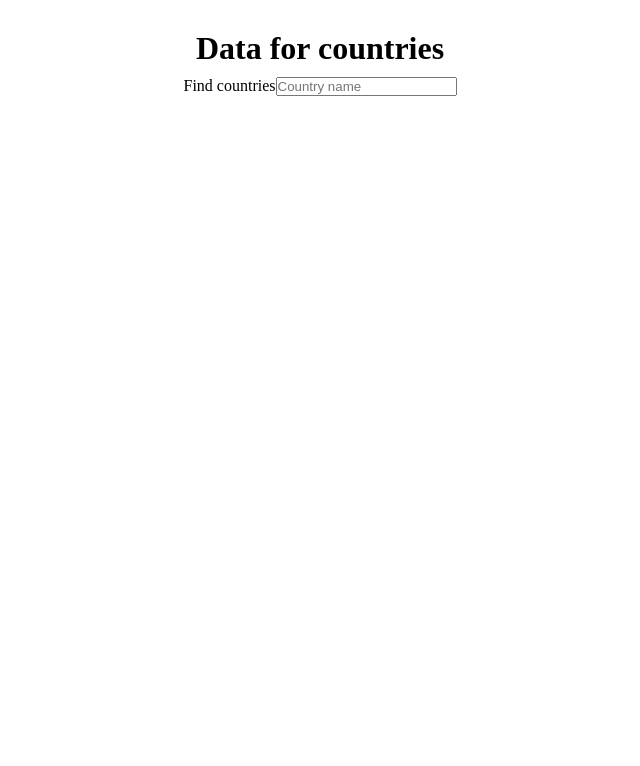
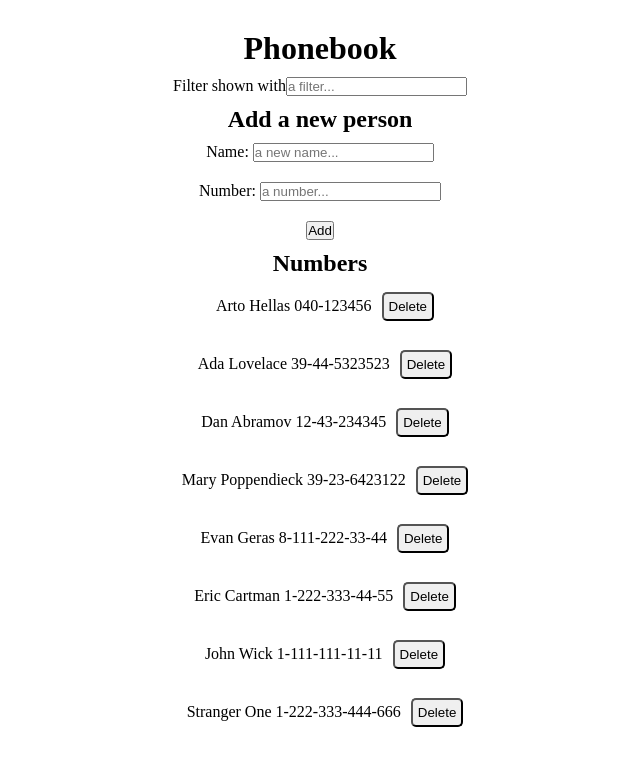
Before and after one commit to Twofold-One/fullstack-open-p2, a React (Create React App) app: page / in a window 1280 px wide. Shown: the top 766 px of the page, without its empty margins (320-960 px from the left). Built offline with nearby package versions, Linux system fonts and the light colour scheme; data requests are answered from the project's data file.

Commit message:
part 2d in progress

```diff
--- a/db.json
+++ b/db.json
@@ -19,6 +19,26 @@
             "name": "Mary Poppendieck",
             "number": "39-23-6423122",
             "id": 4
+        },
+        {
+            "id": 5,
+            "name": "Evan Geras",
+            "number": "8-111-222-33-44"
+        },
+        {
+            "name": "Eric Cartman",
+            "number": "1-222-333-44-55",
+            "id": 6
+        },
+        {
+            "name": "John Wick",
+            "number": "1-111-111-11-11",
+            "id": 7
+        },
+        {
+            "name": "Stranger One",
+            "number": "1-222-333-444-666",
+            "id": 8
         }
     ]
 }
--- a/src/App.css
+++ b/src/App.css
@@ -1,3 +1,4 @@
+/* common */
 *,
 *::after,
 *::before {
@@ -23,6 +24,26 @@ button {
     cursor: pointer;
 }
 
+/* phonebook app */
+.persons {
+    display: flex;
+    justify-content: center;
+    align-items: center;
+}
+
+.delete {
+    padding: 5px;
+    border-radius: 5px;
+}
+.delete:hover {
+    background-color: red;
+    color: white;
+}
+.delete:active {
+    transform: scale(1.1);
+}
+
+/* flags app */
 .country-element {
     display: flex;
     justify-content: center;
--- a/src/App.tsx
+++ b/src/App.tsx
@@ -1,13 +1,13 @@
 import React from 'react';
 import './App.css';
 import Phonebook from './Phonebook/Phonebook';
-import DataForCountries from './DataForCountries/DataForCountries';
+// import DataForCountries from './DataForCountries/DataForCountries';
 
 const App = () => {
     return (
         <div className="App">
-            {/* <Phonebook /> */}
-            <DataForCountries />
+            <Phonebook />
+            {/* <DataForCountries /> */}
         </div>
     );
 };
--- a/src/Phonebook/Phonebook.tsx
+++ b/src/Phonebook/Phonebook.tsx
@@ -1,8 +1,8 @@
-import axios from 'axios';
 import React, { useState, useEffect } from 'react';
 import Filter from './components/Filter';
 import PersonForm from './components/PersonForm';
 import Persons from './components/Persons';
+import personsService from './services/persons';
 
 const Phonebook = () => {
     const [persons, setPersons] = useState<
@@ -13,17 +13,14 @@ const Phonebook = () => {
     const [newNameFilter, setNewNameFilter] = useState('');
 
     useEffect(() => {
-        console.log('effect');
-        axios.get('http://localhost:3001/persons').then((response) => {
-            const persons = response.data;
-            console.log(persons);
-            setPersons(persons);
+        personsService.getAll().then((initialPersons) => {
+            setPersons(initialPersons);
         });
     }, []);
     console.log('render', persons.length, 'notes');
 
     const checkForNameRepeat = (personObject: {
-        id: number;
+        id?: number;
         name: string;
         number: string;
     }): boolean => {
@@ -33,16 +30,37 @@ const Phonebook = () => {
         return repeat.length === 0 ? false : true;
     };
 
+    const checkForNubmerRepeat = (personObject: {
+        id?: number;
+        name: string;
+        number: string;
+    }): boolean => {
+        const repeat = persons.filter(
+            (person) => person.number === personObject.number
+        );
+        return repeat.length === 0 ? false : true;
+    };
+
     const addName = (event: React.FormEvent) => {
         event.preventDefault();
         const personObject = {
-            id: persons.length + 1,
             name: newName,
             number: newNumber,
         };
+
+        // ToDo
+        const nameRepeat = checkForNameRepeat(personObject);
+        const numberRepeat = checkForNubmerRepeat(personObject);
+
+        switch (nameRepeat && numberRepeat) {
+        }
+        //
+
         checkForNameRepeat(personObject)
             ? alert(`${newName} is already added`)
-            : setPersons(persons.concat(personObject));
+            : personsService.create(personObject).then((returnedPerson) => {
+                  setPersons(persons.concat(returnedPerson));
+              });
         setNewName('');
         setNewNumber('');
     };
@@ -65,6 +83,19 @@ const Phonebook = () => {
         setNewNameFilter(event.target.value);
     };
 
+    const handleDeleteButtonClick = (
+        event: React.MouseEvent<HTMLButtonElement>
+    ) => {
+        const personId = event.currentTarget.id;
+        const personName = event.currentTarget.name;
+        if (window.confirm(`Delete ${personName} ?`)) {
+            personsService.deletePerson(personId);
+            personsService.getAll().then((initialPersons) => {
+                setPersons(initialPersons);
+            });
+        }
+    };
+
     return (
         <div>
             <h1>Phonebook</h1>
@@ -81,7 +112,11 @@ const Phonebook = () => {
                 handleNumberInputChange={handleNumberInputChange}
             />
             <h2>Numbers</h2>
-            <Persons persons={persons} newNameFilter={newNameFilter} />
+            <Persons
+                persons={persons}
+                newNameFilter={newNameFilter}
+                handleDeleteButtonClick={handleDeleteButtonClick}
+            />
         </div>
     );
 };
--- a/src/Phonebook/components/Persons.tsx
+++ b/src/Phonebook/components/Persons.tsx
@@ -3,9 +3,14 @@ import React from 'react';
 interface PersonsProps {
     persons: { id: number; name: string; number: string }[];
     newNameFilter: string;
+    handleDeleteButtonClick: any;
 }
 
-const Persons = ({ persons, newNameFilter }: PersonsProps) => {
+const Persons = ({
+    persons,
+    newNameFilter,
+    handleDeleteButtonClick,
+}: PersonsProps) => {
     return (
         <ul>
             {persons
@@ -15,7 +20,17 @@ const Persons = ({ persons, newNameFilter }: PersonsProps) => {
                         .includes(newNameFilter.toLocaleLowerCase());
                 })
                 .map((person) => (
-                    <p key={person.id}>{`${person.name} ${person.number}`}</p>
+                    <div key={person.id} className="persons">
+                        <p>{`${person.name} ${person.number}`}</p>
+                        <button
+                            className="delete"
+                            id={person.id.toString()}
+                            name={person.name}
+                            onClick={handleDeleteButtonClick}
+                        >
+                            Delete
+                        </button>
+                    </div>
                 ))}
         </ul>
     );
--- /dev/null
+++ b/src/Phonebook/services/persons.tsx
@@ -0,0 +1,27 @@
+import axios from 'axios';
+const baseUrl = 'http://localhost:3001/persons';
+
+const getAll = async () => {
+    const request = axios.get(baseUrl);
+    const response = await request;
+    return response.data;
+};
+
+const create = async (newObject: {
+    id?: number;
+    name: string;
+    number: string;
+}) => {
+    const request = axios.post(baseUrl, newObject);
+    const response = await request;
+    return response.data;
+};
+
+const deletePerson = async (id: string) => {
+    const request = axios.delete(`${baseUrl}/${id}`);
+    const response = await request;
+    return response.data;
+};
+
+const personsService = { getAll, create, deletePerson };
+export default personsService;
```
Also changed, not shown: db copy.json (added, +44 -0 lines).
